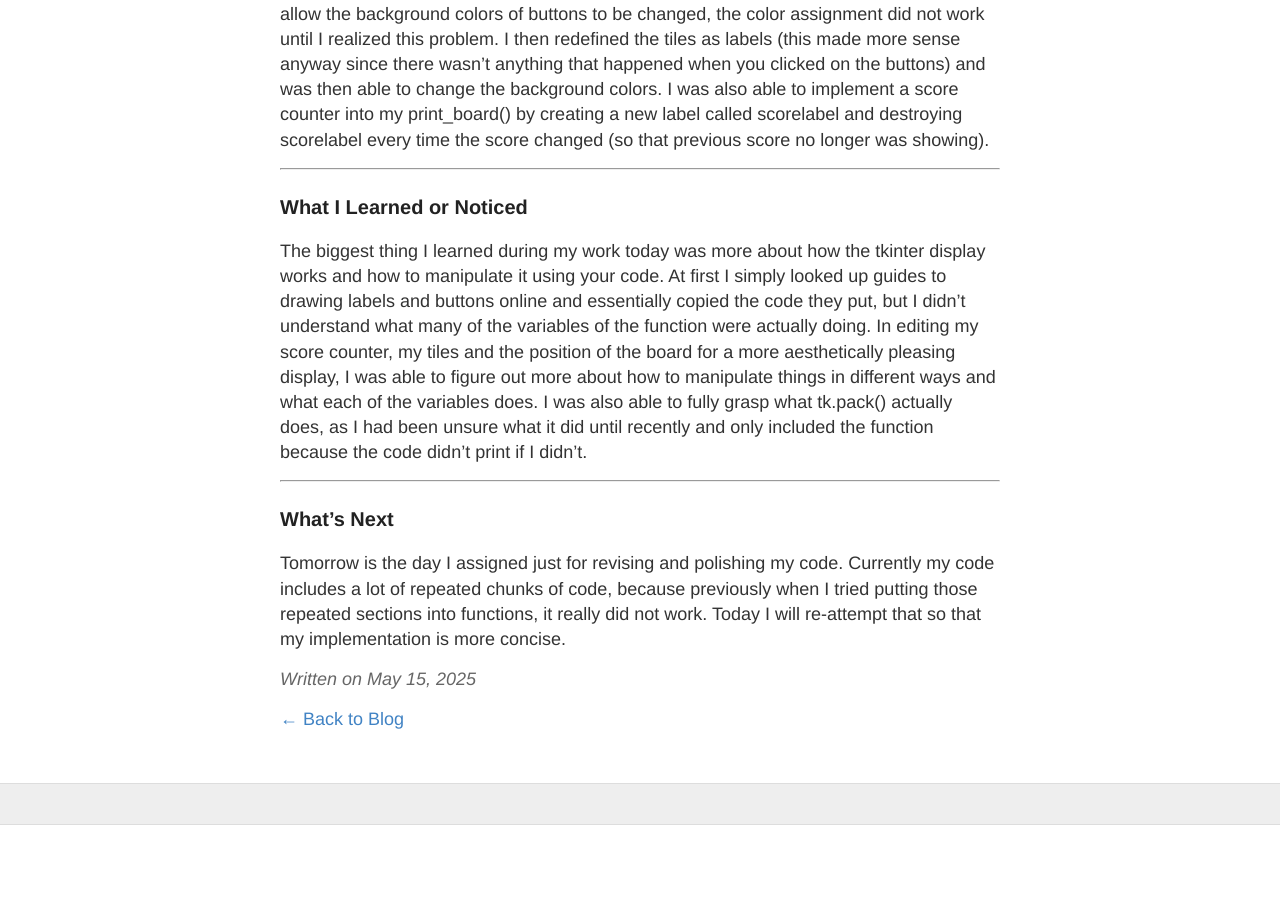
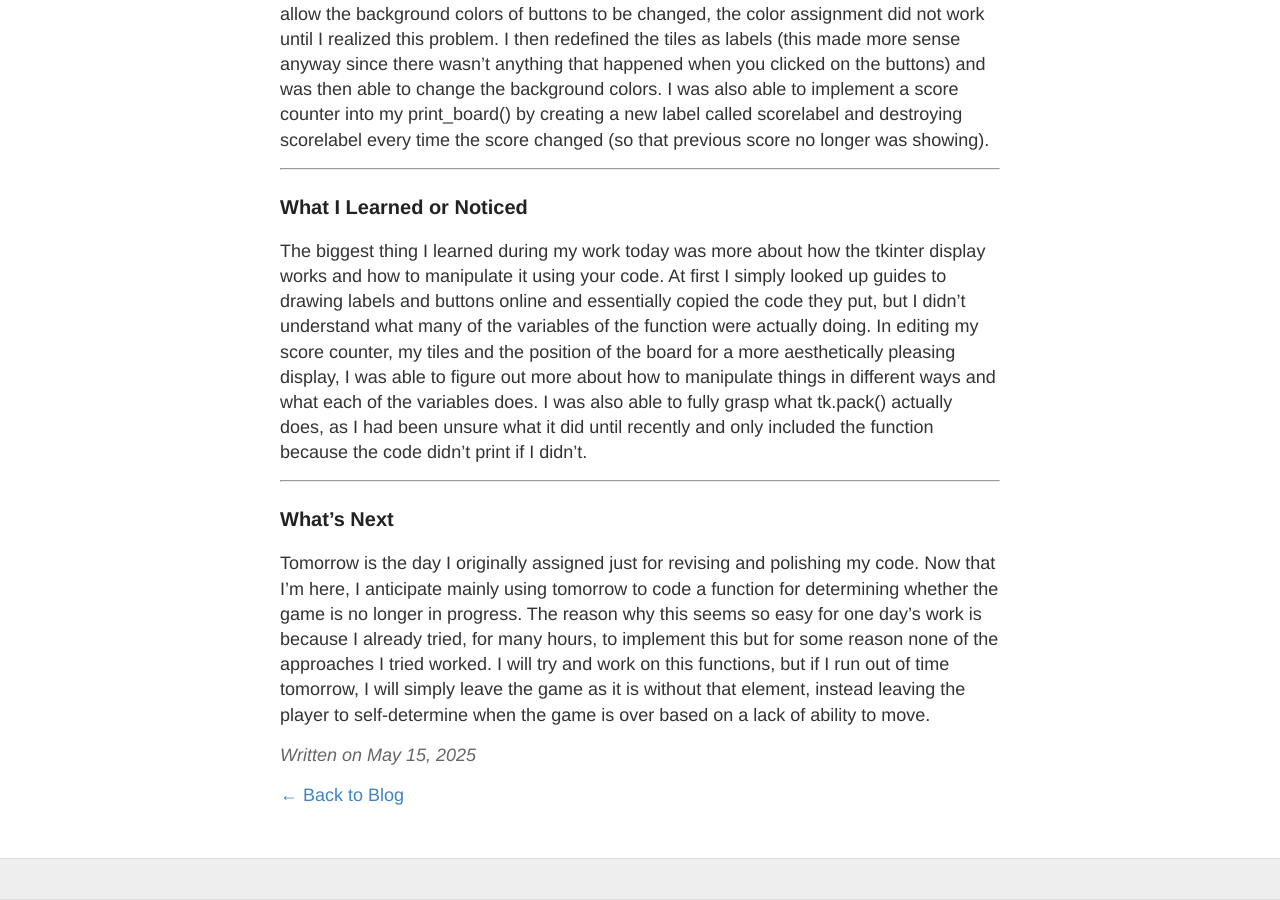
Before and after one commit to sophiachen120/sophiachen120.github.io, a Jekyll site: the page built from _posts/2025-05-15-day4.md, in a window 1280 px wide and 900 px high, scrolled down 733 px. Built offline with Jekyll 4.4.1, drawn with Linux system fonts in a browser that asks for light colours; before the commit the page ends 1558 px from its top, so only the background shows below that.

Commit message:
Update 2025-05-15-day4.md

```diff
--- a/_posts/2025-05-15-day4.md
+++ b/_posts/2025-05-15-day4.md
@@ -25,4 +25,4 @@ The biggest thing I learned during my work today was more about how the tkinter
 
 ### What's Next
 
-Tomorrow is the day I  assigned just for revising and polishing my code. Currently my code includes a lot of repeated chunks of code, because previously when I tried putting those repeated sections into functions, it really did not work. Today I will re-attempt that so that my implementation is more concise.
+Tomorrow is the day I originally assigned just for revising and polishing my code. Now that I'm here, I anticipate mainly using tomorrow to code a function for determining whether the game is no longer in progress. The reason why this seems so easy for one day's work is because I already tried, for many hours, to implement this but for some reason none of the approaches I tried worked. I will try and work on this functions, but if I run out of time tomorrow, I will simply leave the game as it is without that element, instead leaving the player to self-determine when the game is over based on a lack of ability to move.
```
